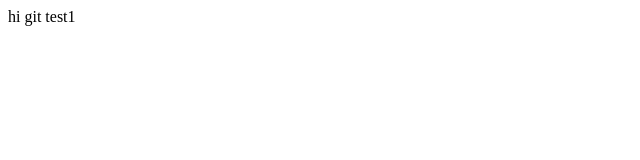
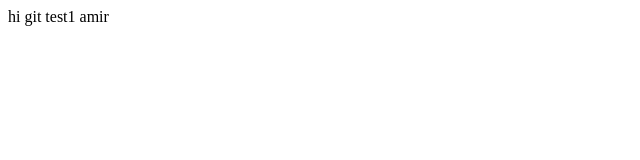
Before and after one commit to amir09215/tamrin1, a plain HTML site: page index.html in a window 1280 px wide. Shown: the full height of the page, 0-640 px from the left. Drawn offline with Linux system fonts and the light colour scheme.

Commit message:
add name

```diff
--- a/index.html
+++ b/index.html
@@ -8,5 +8,6 @@
 <body>
     hi
     git test1
+    amir
 </body>
 </html>
```
